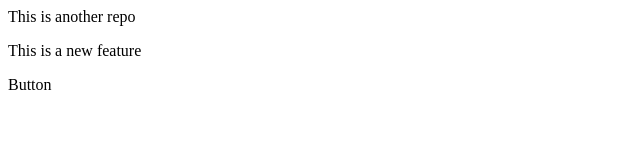
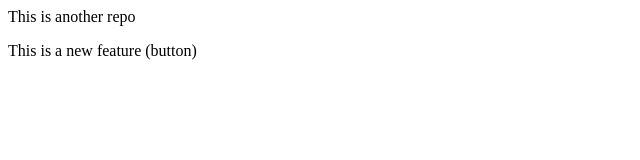
Before and after one commit to snehanagulapati15/AnotherRepo, a plain HTML site: page index.html in a window 1280 px wide. Shown: the whole page, without its empty margins (0-640 px from the left). Drawn offline with Linux system fonts and the light colour scheme.

Commit message:
Changes to a line button

```diff
--- a/index.html
+++ b/index.html
@@ -1,3 +1,2 @@
 <p>This is another repo</p>
-<p>This is a new feature</p>
-<p>Button</p>
+<p>This is a new feature (button)</p>
```
